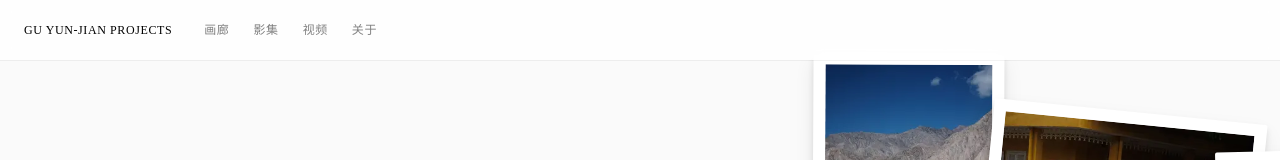
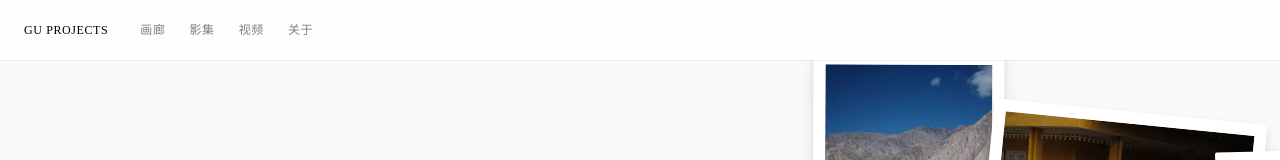
Before and after one commit to Gu-Yunjian/gyj-album, a Next.js app: page / in a window 1280 px wide. Shown: the top 160 px of the page. Built offline with nearby package versions, Linux system fonts and the light colour scheme.

Commit message:
chore: shorten navigation brand

```diff
--- a/src/components/layout/Navigation.tsx
+++ b/src/components/layout/Navigation.tsx
@@ -13,7 +13,7 @@ export default function Navigation({ rightSlot }: NavigationProps) {
     <header className={styles.header}>
       <div className={styles.left}>
         <Link href="/" className={`${styles.logo} nav-link`}>
-          GU YUN-JIAN PROJECTS
+          GU PROJECTS
         </Link>
         <nav className={styles.nav}>
           <Link href="/gallery" className={`${styles.navLink} nav-link`}>
```
